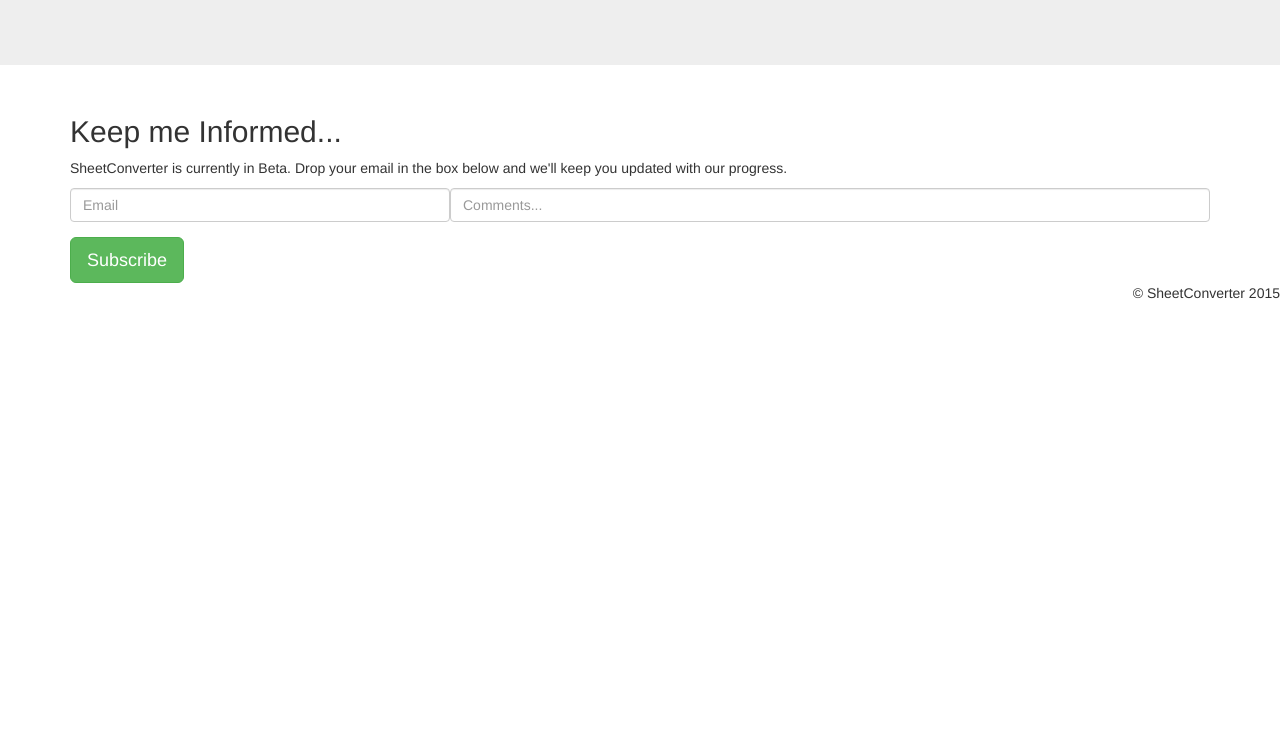
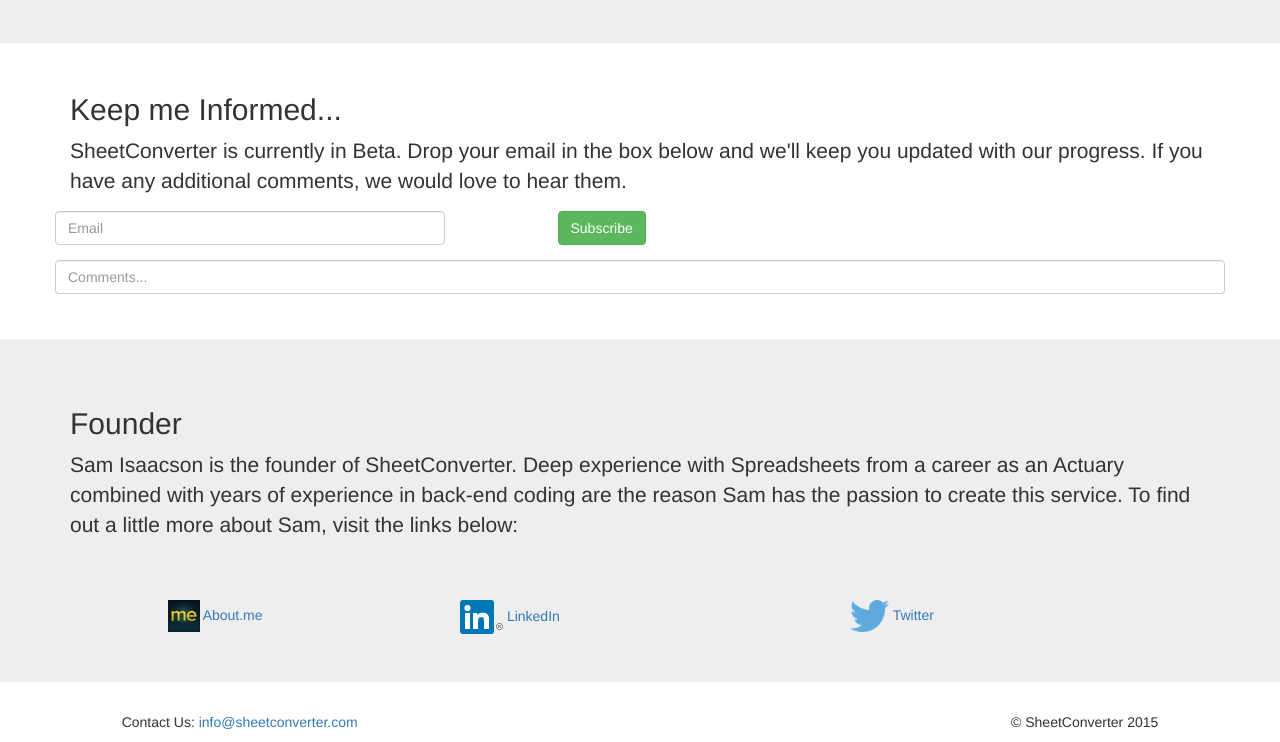
Before and after one commit to SheetConverter/SheetConverter.github.io, a plain HTML site: page index.html in a window 1280 px wide. Shown: the part 1024-1766 px from the top of the page. Before the commit the page ends 1337 px from the top, so only its background shows below. Drawn offline with nearby package versions, Linux system fonts and the light colour scheme; a script that the page names is missing.

Commit message:
redesigned as single page

```diff
--- a/css/custom.css
+++ b/css/custom.css
@@ -3,6 +3,7 @@
 	border-radius: 0;
 	padding-left: 0;
 }
+
 
 .container-fluid-adj{
 	/*ensure logo starts at left edge*/
@@ -33,7 +34,13 @@
 	margin-bottom: 15;
 }
 
-footer{
+.para{
+	margin-bottom: 15px;
+  	font-size: 21px;
+  	font-weight: 200;
+}
+
+#copyright{
 	float: right;
 	margin-right: 15;
 	margin-left: 15;
--- a/index.html
+++ b/index.html
@@ -25,18 +25,18 @@
       ga('create', 'UA-61934178-1', 'auto');
       ga('send', 'pageview');
     </script>
-
   </head>
 
   <body>
 
-	<nav class="navbar navbar-inverse">
+  	<nav class="navbar navbar-inverse navbar-fixed-top">
   	  <div class="container-fluid container-fluid-adj">
   	  	<img src="img\Logo.png" srcset="img\Logo.png 1x, img\Logo@2x.png 2x" alt="SheetConverter Logo" class="img-responsive logo">
   	    <!-- Brand and toggle get grouped for better mobile display -->
   	    <div class="navbar-header">
   	      <button type="button" class="navbar-toggle collapsed" data-toggle="collapse" data-target="#bs-example-navbar-collapse-1">
   	        <span class="sr-only">Toggle navigation</span>
+  	        <span class="icon-bar"></span>
   	        <span class="icon-bar"></span>
             <span class="icon-bar"></span>
       	    <span class="icon-bar"></span>
@@ -47,28 +47,28 @@
   	    <div class="collapse navbar-collapse" id="bs-example-navbar-collapse-1">
   	      <ul class="nav navbar-nav">
   	        <li class="active"><a href="#">Home<span class="sr-only">(current)</span></a></li>
-	        <li><a href="about.html">About</a></li>
-	        <li><a href="contact.html">Contact</a></li>
+  	        <li><a href="#product">Product</a></li>
+            <li><a href="#subscribe">Subscribe</a></li>
+            <li><a href="#people">People</a></li>
   	      </ul>
   	    </div><!-- /.navbar-collapse -->
   	  </div><!-- /.container-fluid -->
   	</nav>
 
 
-
     <!-- Main jumbotron for a primary marketing message or call to action -->
     <div class="jumbotron">
       <div class="container">
         <h1>Liberate your spreadsheets!</h1>
-        <p>Automatically turn complex calculations in your spreadsheet into <u>reusable</u> components. Web, Mobile, Desktop, Server - we’ve got it covered! Upload your spreadsheet to the cloud and securely expose the calculations your application needs as web services - without rewriting any of your custom calculation logic.
-		</p>
+        <p>Automatically turn complex calculations in your spreadsheet into <u>reusable</u> components. Web, Mobile, Desktop, Server - we’ve got it covered! Upload your spreadsheet to the cloud and securely expose the calculations your application needs as web services - without rewriting any of your custom calculation logic.</p>
       </div>
     </div>
 
-
-	    <div class="container">
+    <div class="container" id="product">
       <div class="row">
         <div class="col-sm-12">
+        	<!-- allow for portion that will disappear behind navbar -->
+          <p> <br> </p>
           <p> <br> </p>
         	<img src="img\Process@2x.png" class="img-responsive">
         	<p> <br> </p>
@@ -103,12 +103,13 @@
 
 
 
-    <div class="container">
+    <div class="container" id="subscribe">
       <!-- Example row of columns -->
+
+      <h2>Keep me Informed...</h2>
+      <p class="para">SheetConverter is currently in Beta. Drop your email in the box below and we'll keep you updated with our progress. If you have any additional comments, we would love to hear them.</p>
+
       <div class="row">
-        <div class="col-md-12">
-          <h2>Keep me Informed...</h2>
-          <p>SheetConverter is currently in Beta. Drop your email in the box below and we'll keep you updated with our progress.</p>
 
             <form class="form-horizontal" method="get" id="SubscribeForm">
               <div class="col-sm-4">
@@ -116,21 +117,76 @@
                   <input type="email" required="required" placeholder="Email" class="form-control" id="inputEmail">
               	</div>
               </div>
-              <div class="col-sm-8">
+              <div class="col-sm-1"></div> <!-- filler -->
+              <div class="col-sm-7">
+                <button type="submit" class="btn btn-success" id="SubscribeButton">Subscribe</button>
+              </div>
+              <div class="col-sm-12">
                 <div class="form-group">
                   <input type="textarea" placeholder="Comments..." class="form-control" id="inputComments">
                 </div>
               </div>
-              <button type="submit" class="btn btn-success btn-lg" id="SubscribeButton">Subscribe</button>
-              <!--  -->
             </form>
+
+
+        </div>
+        <p><br></p>
+
+    </div> <!-- /container -->
+
+
+    <div class="jumbotron" id="people">
+      <div class="container">
+
+        <h2>Founder</h2>
+        <p>Sam Isaacson is the founder of SheetConverter. Deep experience with Spreadsheets from a career as an Actuary combined with years of experience in back-end coding are the reason Sam has the passion to create this service. To find out a little more about Sam, visit the links below:
+        </p>
+
+        <p><br></p>
+
+        <div class="row">
+          <div class="col-sm-1"></div>
+          <div class="col-sm-3">
+            <img src="logos\AboutMe.jpg">
+            <a href="http://about.me/sam.isaacson">About.me</a>
+          </div>
+          <div class="col-sm-4">
+            <img src="logos\LinkedIn.png">
+            <a href="http://www.linkedin.com/profile/view?id=319095445&trk=nav_responsive_tab_profile">LinkedIn</a>
+          </div>
+          <div class="col-sm-3">
+            <img src="logos\Twitter.png">
+            <a href="https://twitter.com/cognociente">Twitter</a>
+          </div>
+          <div class="col-sm-1"></div>
+        </div>
+
+
+
+      </div> <!-- /container -->
+    </div> <!-- /jumbotron -->
+
+
+
+  	<footer>
+    <div class="container-fluid">
+      <div class="row">
+        <div class="col-sm-1"></div>
+        <div class="col-sm-5">
+          <p>
+            Contact Us:
+            <a href="mailto:info@sheetconverter.com?Subject=Website%20Enquiry" id="contact">info@sheetconverter.com</a>
+          </p>
+        </div>
+        <div class="col-sm-5">
+          <p id="copyright">&copy; SheetConverter 2015</p>
+        </div>
+        <div class="col-sm-1">
 
         </div>
       </div>
-    </div> <!-- /container -->
+    </div>
 
-	<footer>
-	<p>&copy; SheetConverter 2015</p>
   	</footer>
 
 
```
Also changed, not shown: about.html (deleted, +0 -90 lines), logos/AboutMe.jpg (added), logos/LinkedIn.png (added), logos/Twitter.png (added). Lines whose indentation alone changed are shown as unchanged.
